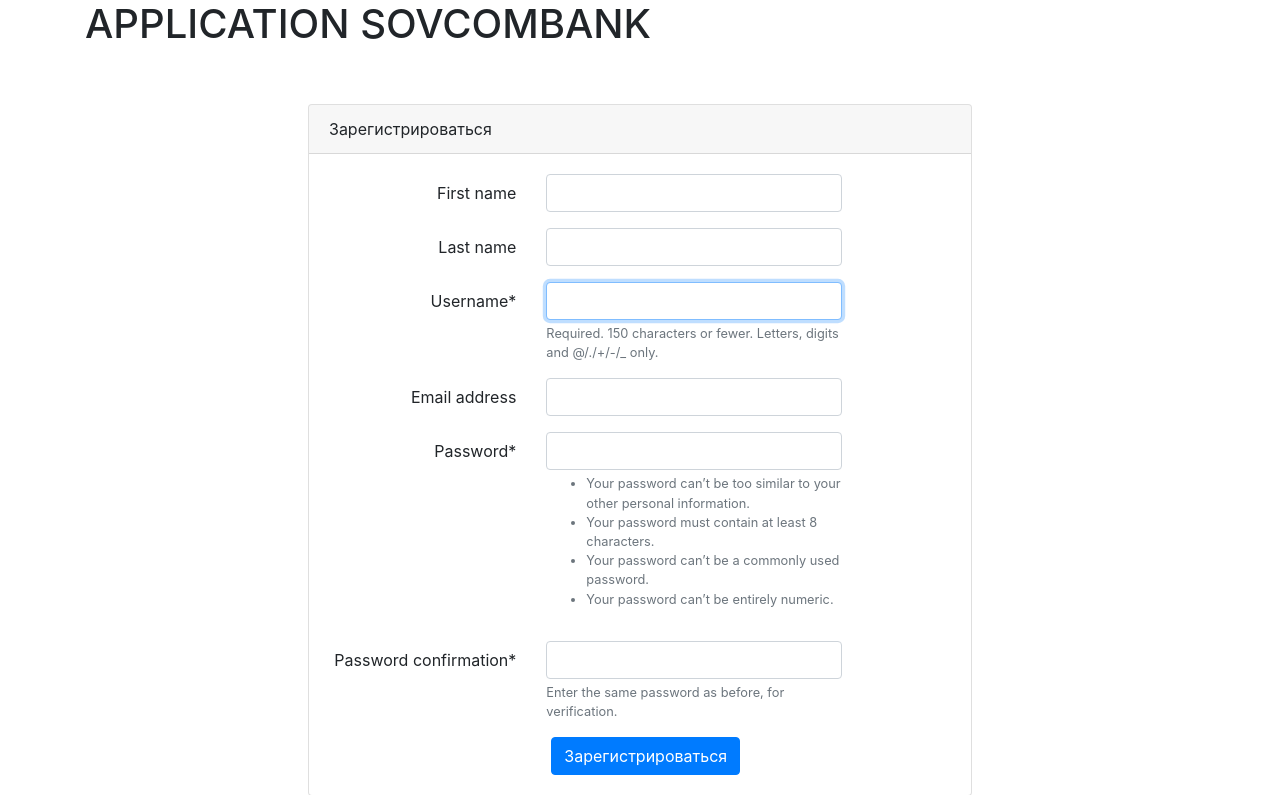
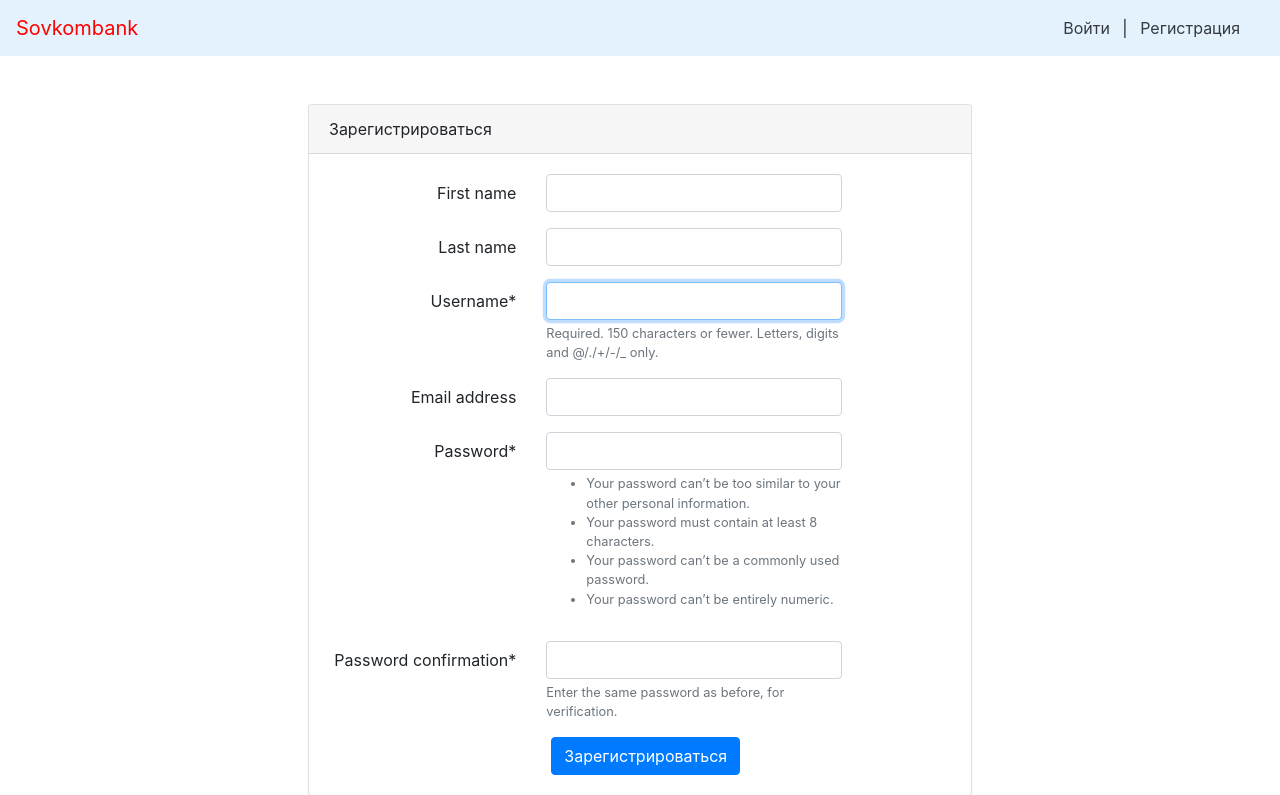
Before and after one commit to vkletkin/SovkomBank, a Django app: page /auth/signup/ in a window 1280 px wide. Shown: the top 795 px of the page. Run offline with Django 4.2, Linux system fonts and the light colour scheme; some libraries are stand-ins or nearby versions.

Commit message:
upadate templates

```diff
--- a/templates/base.html
+++ b/templates/base.html
@@ -1,28 +1,24 @@
 <!doctype html>
 <html>
-
     <head>
         <meta charset="utf-8">
         <meta name="viewport" content="width=device-width, initial-scale=1, shrink-to-fit=no">
-    <title>{% block title %}The Last Social Media You'll Ever Need{% endblock %} | Yatube</title>
+        <title>{% block title %}The Last Social Media You'll Ever Need {% endblock %}</title>
         <!-- Загрузка статики -->
         {% load static %}
         <link rel="stylesheet" href="{% static 'bootstrap/dist/css/bootstrap.min.css' %}">
         <script src="{% static 'jquery/dist/jquery.min.js' %}"></script>
         <script src="{% static 'bootstrap/dist/js/bootstrap.min.js' %}"></script>
     </head>
-
     <body>
-
+        {% include 'nav.html' %}
         <main>
             <div class="container">
-            <h1>{% block header %}APPLICATION SOVCOMBANK{% endblock %}</h1>
                 {% block content %}
                 <!-- Содержимое страницы -->
-            {% endblock %}
+                {% endblock content %}
             </div>
         </main>
 
     </body>
-
 </html>
--- /dev/null
+++ b/templates/footer.html
@@ -0,0 +1,3 @@
+<footer class="pt-4 my-md-5 pt-md-5 border-top">
+    <p class="m-0 text-dark text-center "> <span style="color:red">Sovkombank</span></p>
+</footer>
--- /dev/null
+++ b/templates/nav.html
@@ -0,0 +1,13 @@
+<nav class="navbar navbar-light" style="background-color: #e3f2fd;">
+    <a class="navbar-brand" href="/"><span style="color:red">Sovkombank</span></a>
+    <nav class="my-2 my-md-0 mr-md-3">
+        {% if user.is_authenticated %}
+        Пользователь: {{ user.username }}.
+        <a class="p-2 text-dark" href="{% url 'password_change' %}">Изменить пароль</a>
+        <a class="p-2 text-dark" href="{% url 'logout' %}">Выйти</a>
+        {% else %}
+        <a class="p-2 text-dark" href="{% url 'login' %}">Войти</a> |
+        <a class="p-2 text-dark" href="{% url 'signup' %}">Регистрация</a>
+        {% endif %}
+    </nav>
+</nav>
```
Lines whose indentation alone changed are shown as unchanged.
